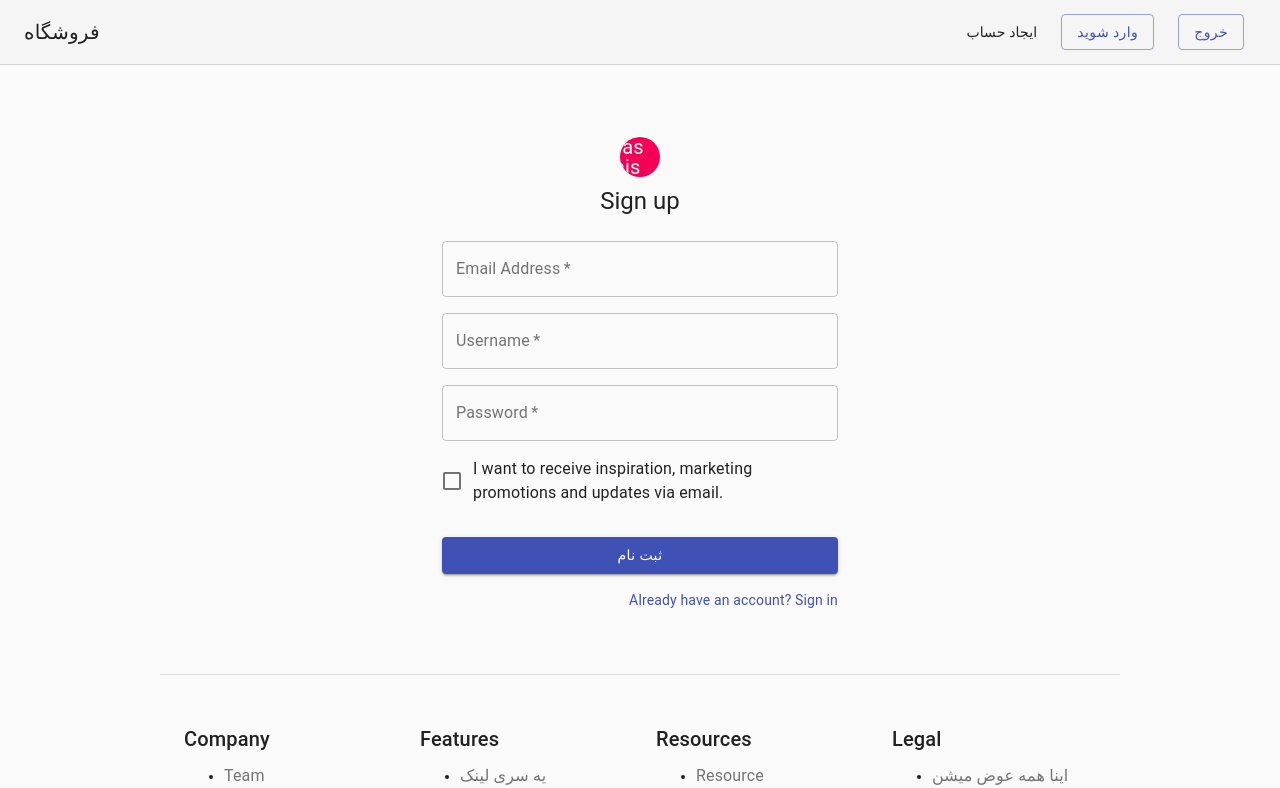
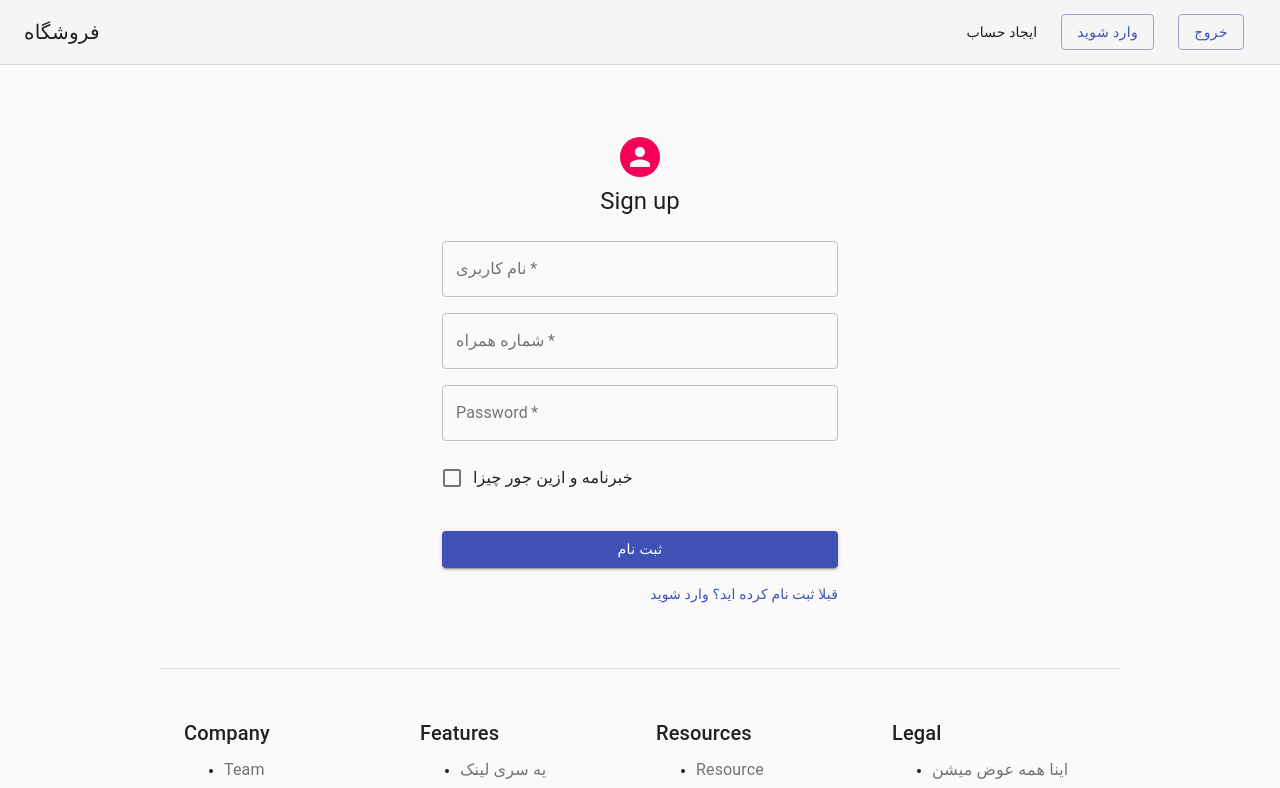
Before and after one commit to alirezamastery/react_test, a React (Create React App) app: page /register in a window 1280 px wide. Shown: the top 788 px of the page. Built offline with nearby package versions, Linux system fonts and the light colour scheme.

Commit message:
JWT login

```diff
--- a/src/components/login.js
+++ b/src/components/login.js
@@ -37,7 +37,7 @@ const useStyles = makeStyles((theme) => ({
 export default function Login() {
 	const history = useHistory();
 	const initialFormData = Object.freeze({
-		email: '',
+		username: '',
 		password: '',
 	});
 
@@ -56,7 +56,7 @@ export default function Login() {
 
 		axiosInstance
 			.post(`token/`, {
-				email: formData.email,
+				username: formData.username,
 				password: formData.password,
 			})
 			.then((res) => {
@@ -65,7 +65,7 @@ export default function Login() {
 				axiosInstance.defaults.headers['Authorization'] =
 					'JWT ' + localStorage.getItem('access_token');
 				history.push('/');
-				//console.log(res);
+				console.log(res);
 				//console.log(res.data);
 			});
 	};
@@ -86,10 +86,10 @@ export default function Login() {
 						margin="normal"
 						required
 						fullWidth
-						id="email"
-						label="Email Address"
-						name="email"
-						autoComplete="email"
+						id="username"
+						label="نام کاربری"
+						name="username"
+						autoComplete="username"
 						autoFocus
 						onChange={handleChange}
 					/>
@@ -99,7 +99,7 @@ export default function Login() {
 						required
 						fullWidth
 						name="password"
-						label="Password"
+						label="رمز عبور"
 						type="password"
 						id="password"
 						autoComplete="current-password"
--- a/src/components/register.js
+++ b/src/components/register.js
@@ -37,8 +37,8 @@ const useStyles = makeStyles((theme) => ({
 export default function Register() {
 	const history = useHistory();
 	const initialFormData = Object.freeze({
-		email: '',
 		username: '',
+		phone_number: '',
 		password: '',
 	});
 
@@ -58,8 +58,8 @@ export default function Register() {
 
 		axiosInstance
 			.post(`user/register/`, {
-				email: formData.email,
-				user_name: formData.username,
+				username: formData.username,
+				phone_number: formData.phone_number,
 				password: formData.password,
 			})
 			.then((res) => {
@@ -75,7 +75,7 @@ export default function Register() {
 		<Container component="main" maxWidth="xs">
 			<CssBaseline />
 			<div className={classes.paper}>
-				<Avatar className={classes.avatar}>why was this empty?</Avatar>
+				<Avatar className={classes.avatar}></Avatar>
 				<Typography component="h1" variant="h5">
 					Sign up
 				</Typography>
@@ -86,10 +86,10 @@ export default function Register() {
 								variant="outlined"
 								required
 								fullWidth
-								id="email"
-								label="Email Address"
-								name="email"
-								autoComplete="email"
+								id="username"
+								label="نام کاربری"
+								name="username"
+								autoComplete="username"
 								onChange={handleChange}
 							/>
 						</Grid>
@@ -98,10 +98,10 @@ export default function Register() {
 								variant="outlined"
 								required
 								fullWidth
-								id="username"
-								label="Username"
-								name="username"
-								autoComplete="username"
+								id="phone_number"
+								label="شماره همراه"
+								name="phone_number"
+								autoComplete="phone_number"
 								onChange={handleChange}
 							/>
 						</Grid>
@@ -121,7 +121,7 @@ export default function Register() {
 						<Grid item xs={12}>
 							<FormControlLabel
 								control={<Checkbox value="allowExtraEmails" color="primary" />}
-								label="I want to receive inspiration, marketing promotions and updates via email."
+								label="خبرنامه و ازین جور چیزا"
 							/>
 						</Grid>
 					</Grid>
@@ -138,7 +138,7 @@ export default function Register() {
 					<Grid container justify="flex-end">
 						<Grid item>
 							<Link href="#" variant="body2">
-								Already have an account? Sign in
+								قبلا ثبت نام کرده اید؟ وارد شوید
 							</Link>
 						</Grid>
 					</Grid>
--- a/src/index.js
+++ b/src/index.js
@@ -4,6 +4,7 @@ import './index.css';
 import App from './App';
 import reportWebVitals from './reportWebVitals';
 import {Route, BrowserRouter as Router, Switch} from 'react-router-dom'
+
 import Header from "./components/Header";
 import Footer from "./components/Footer";
 import Register from './components/register';
```
